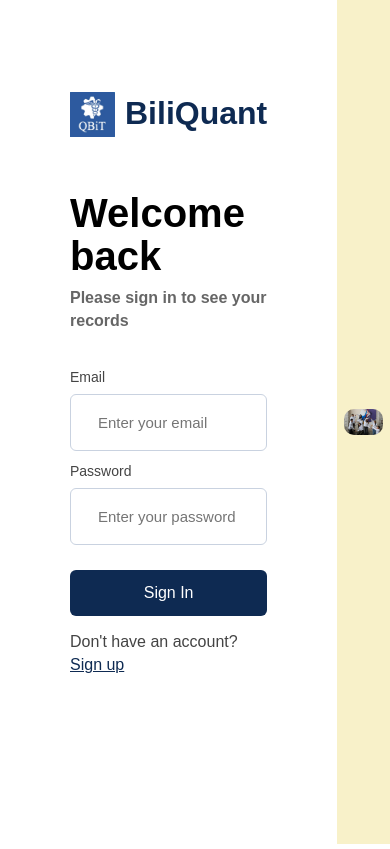
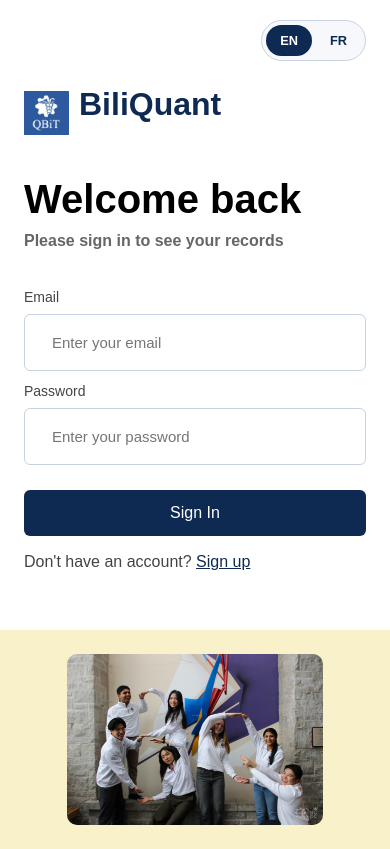
Before and after one commit to qbit-queensu/biliquant-app, a React (Vite) app in the folder bili-app/: page / in a window 390 px wide. Built offline with nearby package versions, Linux system fonts and the light colour scheme.

Commit message:
Add language switch functionality to LogIn component and enhance styling

```diff
--- a/bili-app/src/pages/LogIn.css
+++ b/bili-app/src/pages/LogIn.css
@@ -14,6 +14,36 @@
   flex-direction: column;
   justify-content: center;
   max-width: 780px;
+  position: relative;
+}
+
+.login-language-switch {
+  position: absolute;
+  top: 28px;
+  right: 32px;
+  display: flex;
+  align-items: center;
+  gap: 4px;
+  padding: 4px;
+  border: 1px solid #c9d2e0;
+  border-radius: 999px;
+  background: #f6f8fb;
+}
+
+.login-language-button {
+  border: none;
+  background: transparent;
+  color: #0e2a52;
+  font-size: 0.8rem;
+  font-weight: 700;
+  padding: 8px 14px;
+  border-radius: 999px;
+  cursor: pointer;
+}
+
+.login-language-button-active {
+  background: #0e2a52;
+  color: white;
 }
 
 .logo-row {
@@ -131,3 +161,33 @@
   font-weight: 500;
 
 }
+
+@media (max-width: 900px) {
+  .login-wrapper {
+    flex-direction: column;
+    height: auto;
+    min-height: 100vh;
+  }
+
+  .login-left {
+    max-width: none;
+    padding: 88px 24px 40px;
+  }
+
+  .login-language-switch {
+    top: 20px;
+    right: 24px;
+  }
+
+  .logo {
+    margin-top: 0;
+  }
+
+  .logo-text {
+    margin-top: 0;
+  }
+
+  .login-right {
+    padding: 24px;
+  }
+}
--- a/bili-app/src/pages/LogIn.jsx
+++ b/bili-app/src/pages/LogIn.jsx
@@ -8,7 +8,7 @@ import { useLanguage } from "../context/LanguageContext";
 
 function LogIn() {
   const navigate = useNavigate();
-  const { t } = useLanguage();
+  const { language, setLanguage, t } = useLanguage();
   const [email, setEmail] = useState("");
   const [password, setPassword] = useState("");
   const [error, setError] = useState("");
@@ -39,6 +39,23 @@ function LogIn() {
   return (
     <div className="login-wrapper">
       <div className="login-left">
+        <div className="login-language-switch" aria-label={t("common.language")}>
+          <button
+            type="button"
+            className={`login-language-button ${language === "en" ? "login-language-button-active" : ""}`}
+            onClick={() => setLanguage("en")}
+          >
+            EN
+          </button>
+          <button
+            type="button"
+            className={`login-language-button ${language === "fr" ? "login-language-button-active" : ""}`}
+            onClick={() => setLanguage("fr")}
+          >
+            FR
+          </button>
+        </div>
+
         <div className="logo-row">
           <img src={blueLogo} className="logo" alt="BiliQuant logo" />
           <h1 className="logo-text">BiliQuant</h1>
```
